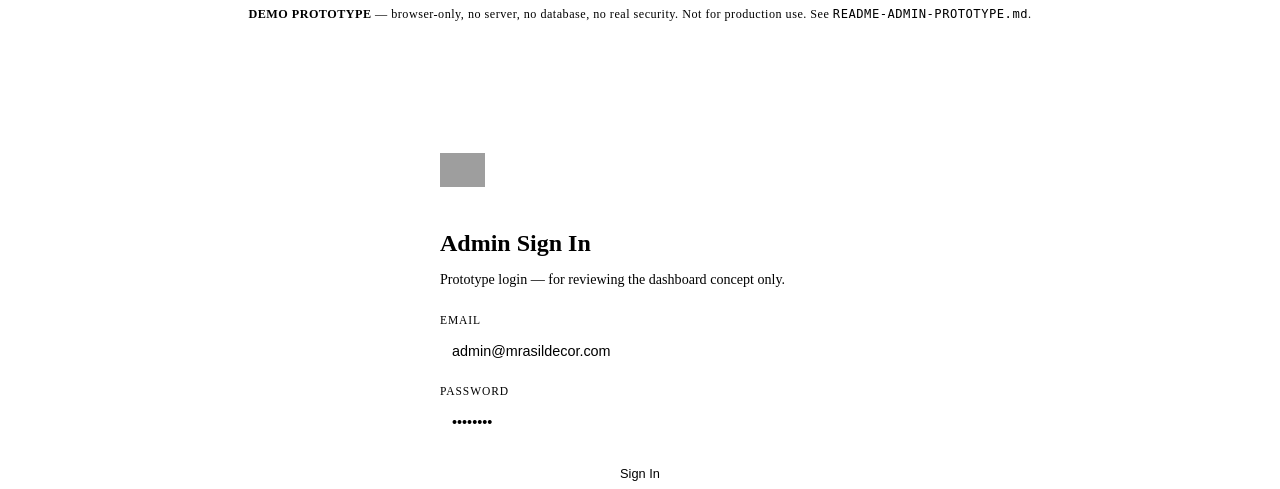
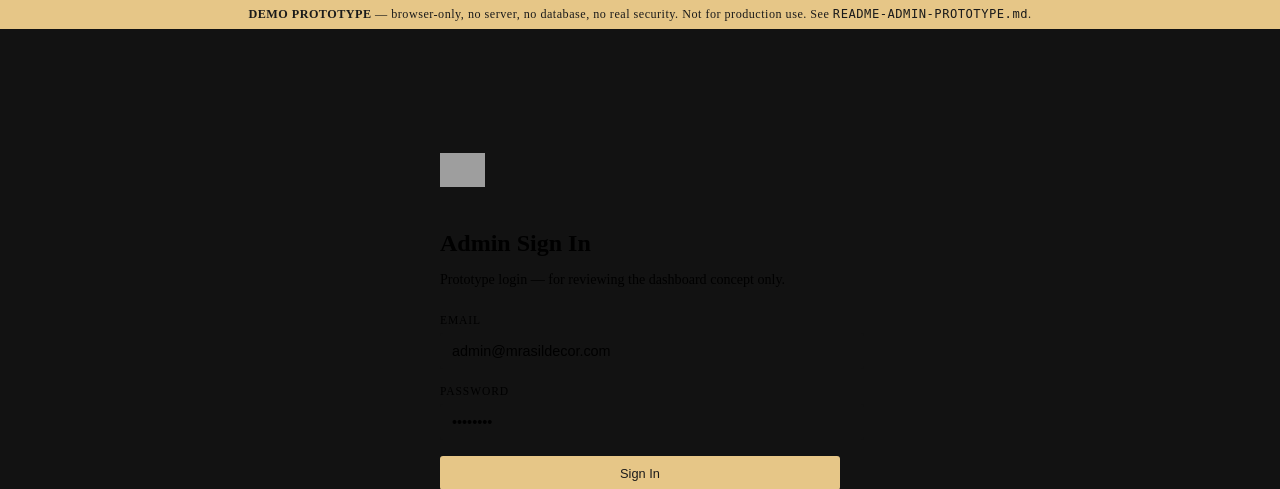
Before and after one commit to awadpro31/mrasildecor.com, a PHP site: page /admin/index2.html in a window 1280 px wide. Shown: the top 489 px of the page. Run offline with PHP 8.4, Linux system fonts and the light colour scheme; some web fonts are replaced; grey boxes are pictures that could not be loaded.

Commit message:
Update admin.css

```diff
--- a/admin/admin.css
+++ b/admin/admin.css
@@ -5,6 +5,11 @@
    than a bolted-on tool. Layout here (sidebar, tables, modals) is new.
    ========================================================================== */
 
+:root {
+--charcoal: #121212;
+--champagne: #e6c687;
+--champagne-ink: #1a1a1a;
+}
 body{ background:var(--charcoal); }
 
 /* ---- Demo banner ---- */
```
